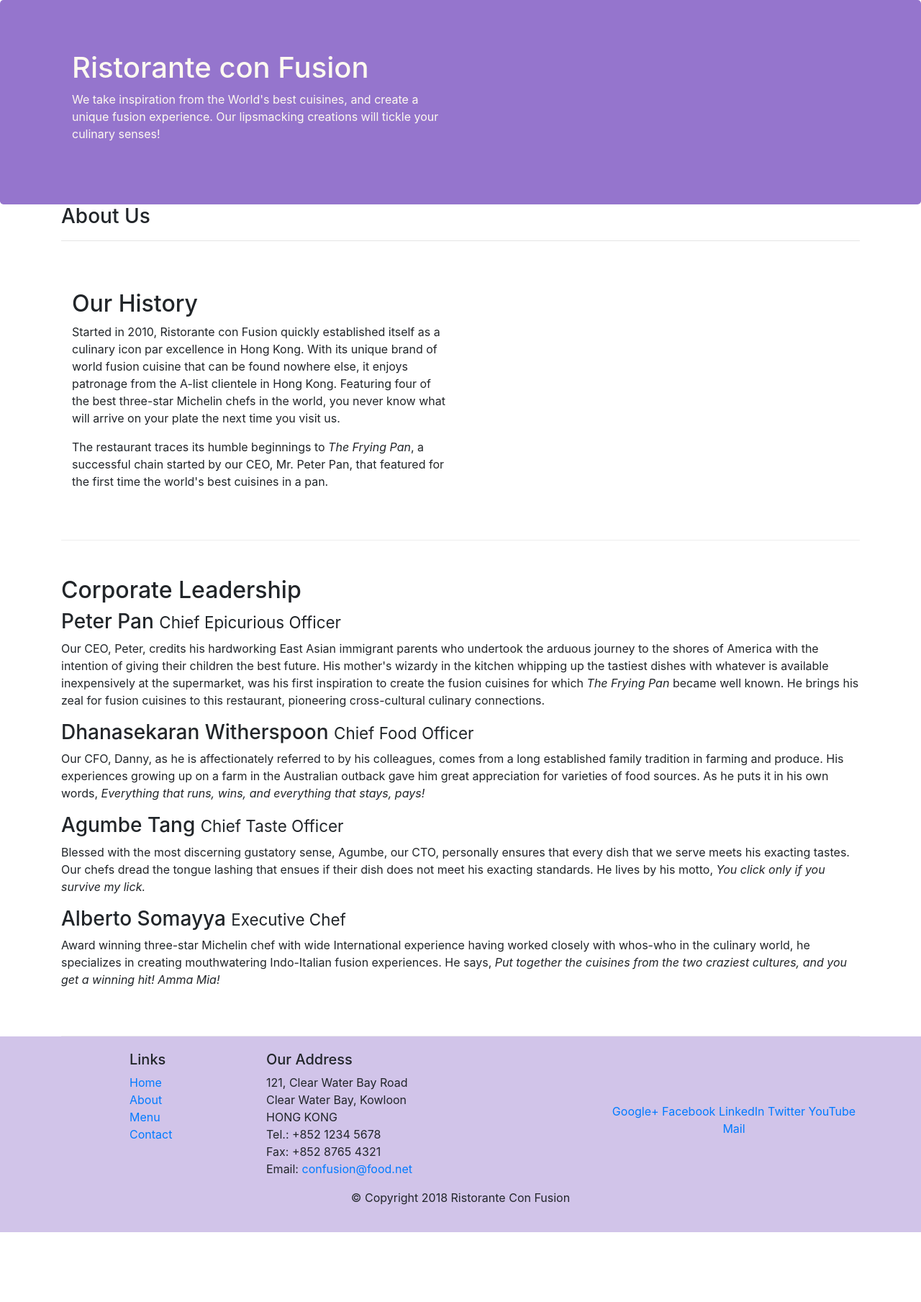
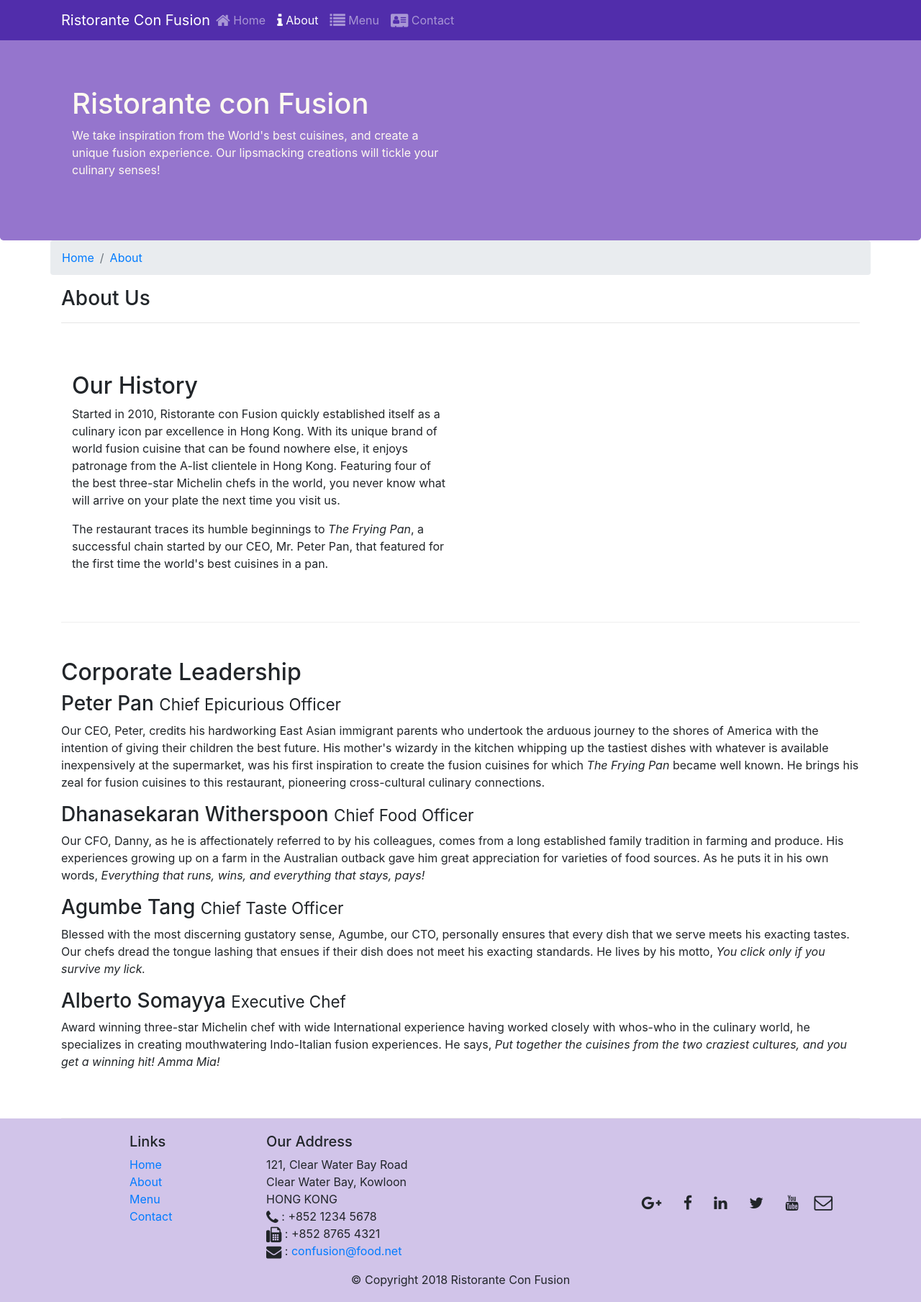
Before and after one commit to shreelekhapanda/restaurantWebPage, a website: page aboutus.html in a window 1280 px wide. Shown: the whole page at 72% size. Before the commit the page ends 1712 px from the top, so only its background shows below. Drawn offline with nearby package versions, Linux system fonts and the light colour scheme.

Commit message:
icon fonts

```diff
--- a/aboutus.html
+++ b/aboutus.html
@@ -10,11 +10,30 @@
 
     <!-- Bootstrap CSS -->
     <link rel="stylesheet" href="node_modules/bootstrap/dist/css/bootstrap.min.css">
+    <link rel="stylesheet" type="text/css" href="node_modules/font-awesome/css/font-awesome.min.css">
+    <link rel="stylesheet" type="text/css" href="node_modules/bootstrap-social/bootstrap-social.css">
     <link rel="stylesheet" type="text/css" href="css/style.css">
 
 </head>
 
 <body>
+   <nav class="navbar navbar-dark navbar-expand-sm fixed-top">
+        <div class="container">
+            <button class="navbar-toggler" type="button" data-toggle="collapse" data-target="#Navbar">
+                <span class="navbar-toggler-icon"></span>
+            </button>
+            <a class="navbar-brand mr-auto" href="index.html">Ristorante Con Fusion</a>
+            <div class="collapse navbar-collapse" id="Navbar">
+                <ul class="navbar-nav mr-auto">
+                    <li class="nav-item"><a class="nav-link" href="index.html"><span class="fa fa-home fa-lg"></span> Home</a></li>
+                    <li class="nav-item active"><a class="nav-link" href="#"><span class="fa fa-info fa-lg"></span> About</a></li>
+                    <li class="nav-item"><a class="nav-link" href="#"><span class="fa fa-list fa-lg"></span> Menu</a></li>
+                    <li class="nav-item"><a class="nav-link" href="#"><span class="fa fa-address-card fa-lg"></span> Contact</a></li>
+                </ul>
+            </div>
+        </div>
+    </nav>
+
 
     <header class="jumbotron">
         <div class="container">
@@ -31,6 +50,10 @@
 
     <div class="container">
         <div class="row">
+            <ol class="col-12 breadcrumb">
+                <li class="breadcrumb-item"><a href="index.html">Home</a></li>
+                <li class="breadcrumb-item active"><a href="#">About</a></li>
+            </ol>
             <div class="col-sm-12">
                <h3>About Us</h3>
                <hr>
@@ -82,19 +105,19 @@
 		              121, Clear Water Bay Road<br>
 		              Clear Water Bay, Kowloon<br>
 		              HONG KONG<br>
-		              Tel.: +852 1234 5678<br>
-		              Fax: +852 8765 4321<br>
-		              Email: <a href="mailto:confusion@food.net">confusion@food.net</a>
+		              <i class="fa fa-phone fa-lg"></i> : +852 1234 5678<br>
+                      <i class="fa fa-fax fa-lg"></i> : +852 8765 4321<br>
+                      <i class="fa fa-envelope fa-lg"></i> : <a href="mailto:confusion@food.net">confusion@food.net</a>
 		           </address>
                 </div>
                 <div class="col-12 col-sm-4 align-self-center">
                     <div class="text-center">
-                        <a href="http://google.com/+">Google+</a>
-                        <a href="http://www.facebook.com/profile.php?id=">Facebook</a>
-                        <a href="http://www.linkedin.com/in/">LinkedIn</a>
-                        <a href="http://twitter.com/">Twitter</a>
-                        <a href="http://youtube.com/">YouTube</a>
-                        <a href="mailto:">Mail</a>
+                        <a class="btn btn-social-icon-btn-google" href="http://google.com/+"><i class="fa fa-google-plus fa-lg"></i> </a>
+                        <a class="btn btn-social-icon-btn-facebook" href="http://www.facebook.com/profile.php?id="><i class="fa fa-facebook fa-lg"></i> </a>
+                        <a class="btn btn-social-icon-btn-linkedin" href="http://www.linkedin.com/in/"><i class="fa fa-linkedin fa-lg"></i> </a>
+                        <a class="btn btn-social-icon-btn-twitter" href="http://twitter.com/"><i class="fa fa-twitter fa-lg"></i> </a>
+                        <a class="btn btn-social-icon-btn-google" href="http://youtube.com/"><i class="fa fa-youtube fa-lg"></i> </a>
+                        <a class="btn btn-social-icon" href="mailto:"><i class="fa fa-envelope-o fa-lg"></i> </a>
                     </div>
                 </div>
            </div>
--- a/css/style.css
+++ b/css/style.css
@@ -28,3 +28,12 @@
 	margin: 0px;
 	color: #0f0f0f;
 }
+
+body {
+	padding: 50px 0 0px 0;
+	z-index: 0;
+}
+
+.navbar-dark {
+	background-color: #512dab;
+}
--- a/package.json
+++ b/package.json
@@ -15,6 +15,8 @@
   },
   "dependencies": {
     "bootstrap": "^4.5.0",
+    "bootstrap-social": "^5.1.1",
+    "font-awesome": "^4.7.0",
     "jquery": "^3.5.1",
     "popper.js": "^1.16.0"
   }
```
Also changed, not shown: index.html (+27 -9 lines), 1 other file.
